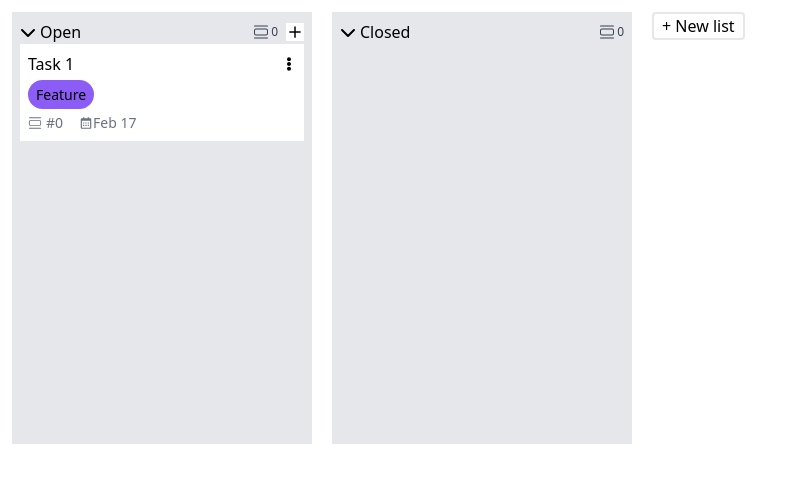
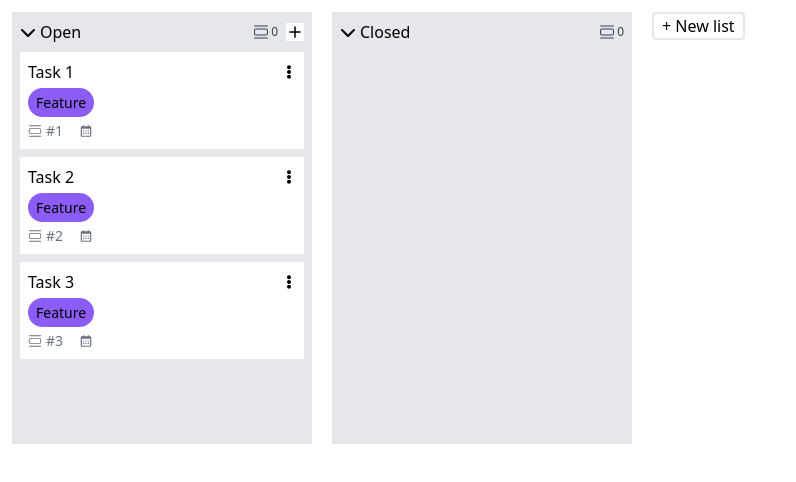
Before and after one commit to hibamroum/react-kanbanboard, a React (Vite) app: page / in a window 1280 px wide. Shown: the top 482 px of the page, without its empty margins (0-796 px from the left). Built offline with nearby package versions, Linux system fonts and the light colour scheme.

Commit message:
implemented add task functionality

```diff
--- a/package.json
+++ b/package.json
@@ -10,6 +10,7 @@
     "preview": "vite preview"
   },
   "dependencies": {
+    "prop-types": "^15.8.1",
     "react": "^18.3.1",
     "react-dom": "^18.3.1",
     "react-icons": "^5.4.0"
--- a/src/components/Column.jsx
+++ b/src/components/Column.jsx
@@ -2,12 +2,15 @@
 import { BsViewList } from "react-icons/bs";
 import { IoMdAdd } from "react-icons/io";
 import TaskCard from "./TaskCard";
+import { storedTasks } from "../data/tasks";
+import { useState } from "react";
 
 const Column = () => {
+  const [tasks, setTasks] = useState(storedTasks);
   return (
     <div className="flex gap-5">
       {/* Column One: Open */}
-      <div className="w-70 h-104 bg-gray-200 p-2 ">
+      <div className="w-70 h-104 bg-gray-200 p-2  overflow-y-scroll ">
         {/* Column Header */}
         <div className=" flex justify-between items-center  ">
           {/* Header Left Section */}
@@ -23,13 +26,42 @@
               <BsViewList />
               <span className="text-xxs">0</span>
             </div>
-            <button className="bg-white">
+            <button
+              className="bg-white"
+              onClick={function handleAddTask() {
+                console.log("Add Task Clicked");
+                setTasks([
+                  ...tasks,
+                  {
+                    column: {
+                      id: 1,
+                      name: "Open",
+                    },
+                    id: tasks.length + 1,
+                    title: `Task ${tasks.length + 1}`,
+                    task_category: "",
+                    task_number: tasks.length + 1,
+                    due_date: "",
+                  },
+                ]);
+              }}
+            >
               <IoMdAdd fontSize={18} />
             </button>
           </div>
         </div>
         {/* Column Body */}
-        <TaskCard />
+        {tasks.map((task) => {
+          return (
+            <TaskCard
+              key={`${task.column.id}-${task.id}`}
+              title={task.title}
+              categorty={task.task_category}
+              number={task.task_number}
+              data={task.due_date}
+            />
+          );
+        })}
       </div>
       {/* Column Two: Closed */}
       <div className="w-70 h-104 bg-gray-200 ">
--- a/src/components/TaskCard.jsx
+++ b/src/components/TaskCard.jsx
@@ -1,37 +1,45 @@
 import CustomBadge from "./Badge";
 import { BsViewList } from "react-icons/bs";
 import { BiCalendar } from "react-icons/bi";
+import { FaEllipsisV } from "react-icons/fa";
+import PropTypes from "prop-types";
 
-import { FaEllipsisV } from "react-icons/fa";
-function TaskCard() {
+function TaskCard(props) {
   return (
-    <div className="min-h-14 h-auto w-full bg-white p-2 space-y-1">
+    <div className="min-h-14 h-auto w-full bg-white p-2 space-y-1 my-2">
       {/* Task Title & Menu */}
       <div className="flex items-center justify-between">
         {/* Task Title */}
-        <h1>Task 1</h1>
+        <h1>{props.title}</h1>
         {/* Ellipsis */}
         <button>
           <FaEllipsisV fontSize={14} />
         </button>
       </div>
       {/* Task Category */}
-      <CustomBadge />
+      <CustomBadge category={props.category} />
       {/* Task Number & Date */}
       <div className="flex gap-4 text-sm text-gray-500">
         {/* Task Number */}
         <div className="flex items-center gap-1">
           <BsViewList />
-          <span>#0</span>
+          <span>#{props.number}</span>
         </div>
         {/* Task Date */}
         <div className="flex items-center">
           <BiCalendar />
-          <span>Feb 17</span>
+          <span>{props.due_date}</span>
         </div>
       </div>
     </div>
   );
+
 }
+TaskCard.propTypes = {
+  title: PropTypes.string,
+  category: PropTypes.string,
+  number: PropTypes.number,
+  due_date: PropTypes.string,
+};
 
 export default TaskCard;
--- /dev/null
+++ b/src/data/tasks.js
@@ -0,0 +1,38 @@
+export const storedTasks = [
+  {
+    column: {
+      id: 1,
+      name: "Open",
+    },
+    id: 1,
+    title: "Task 1",
+    task_status: "Open",
+    task_category: "UI",
+    task_number: 1,
+    due_date: "Feb 17",
+  },
+  {
+    column: {
+      id: 1,
+      name: "Open",
+    },
+    id: 2,
+    title: "Task 2",
+    task_status: "Open",
+    task_category: "Feature",
+    task_number: 2,
+    due_date: "Feb 17",
+  },
+  {
+    column: {
+      id: 2,
+      name: "Closed",
+    },
+    id: 3,
+    title: "Task 3",
+    task_status: "Closed",
+    task_category: "Feature",
+    task_number: 3,
+    due_date: "Feb 17",
+  },
+];
--- a/src/modules/Task.js
+++ /dev/null
@@ -1,9 +0,0 @@
-let Task = {
-  id: 1,
-  title: "Task 1",
-  task_category: "Bug",
-  task_number: 1,
-  due_date: "Feb 18",
-};
-
-export default Task;
```
Also changed, not shown: 1 other file (tests, documents, lock files or other folders).
